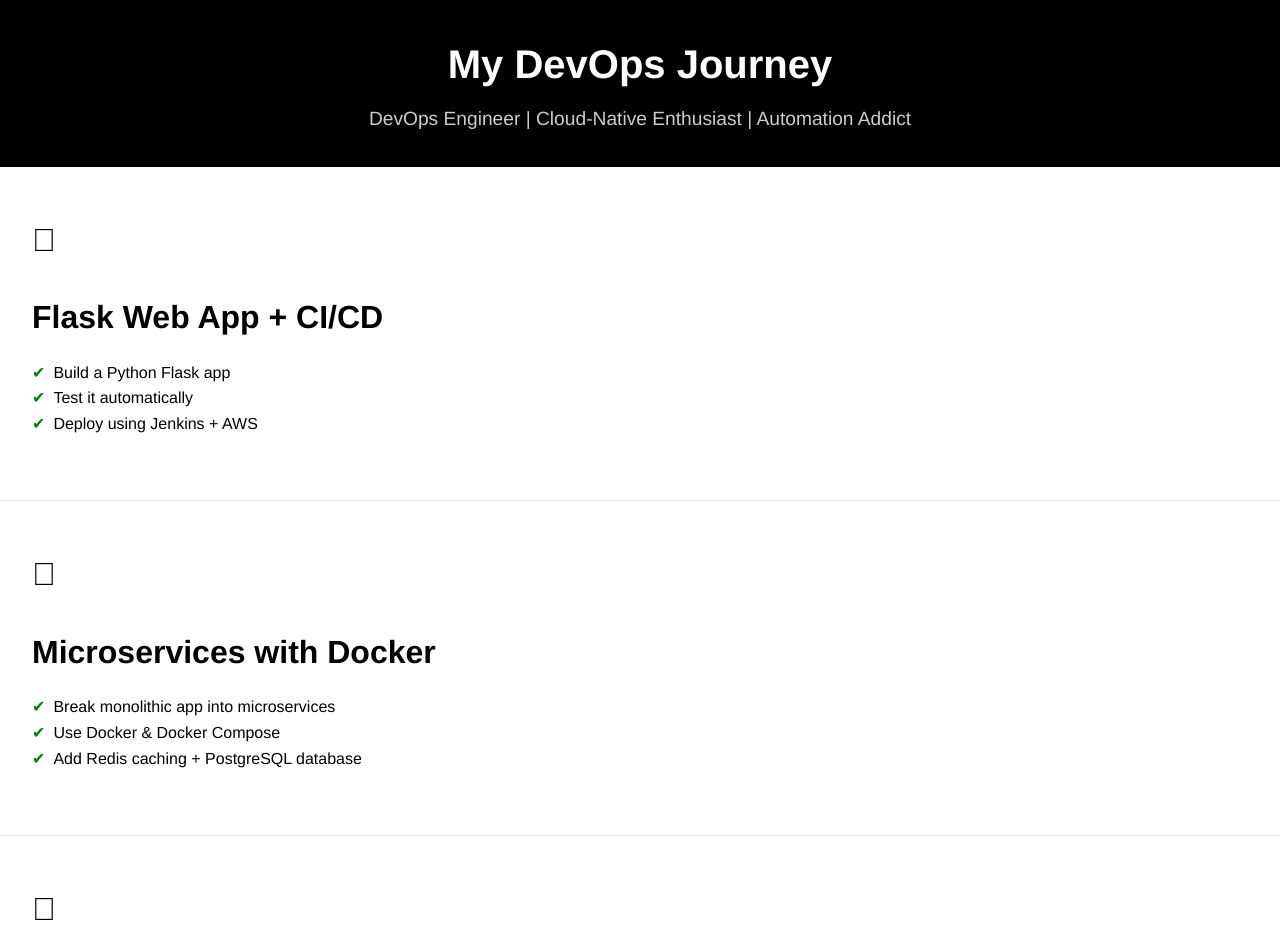
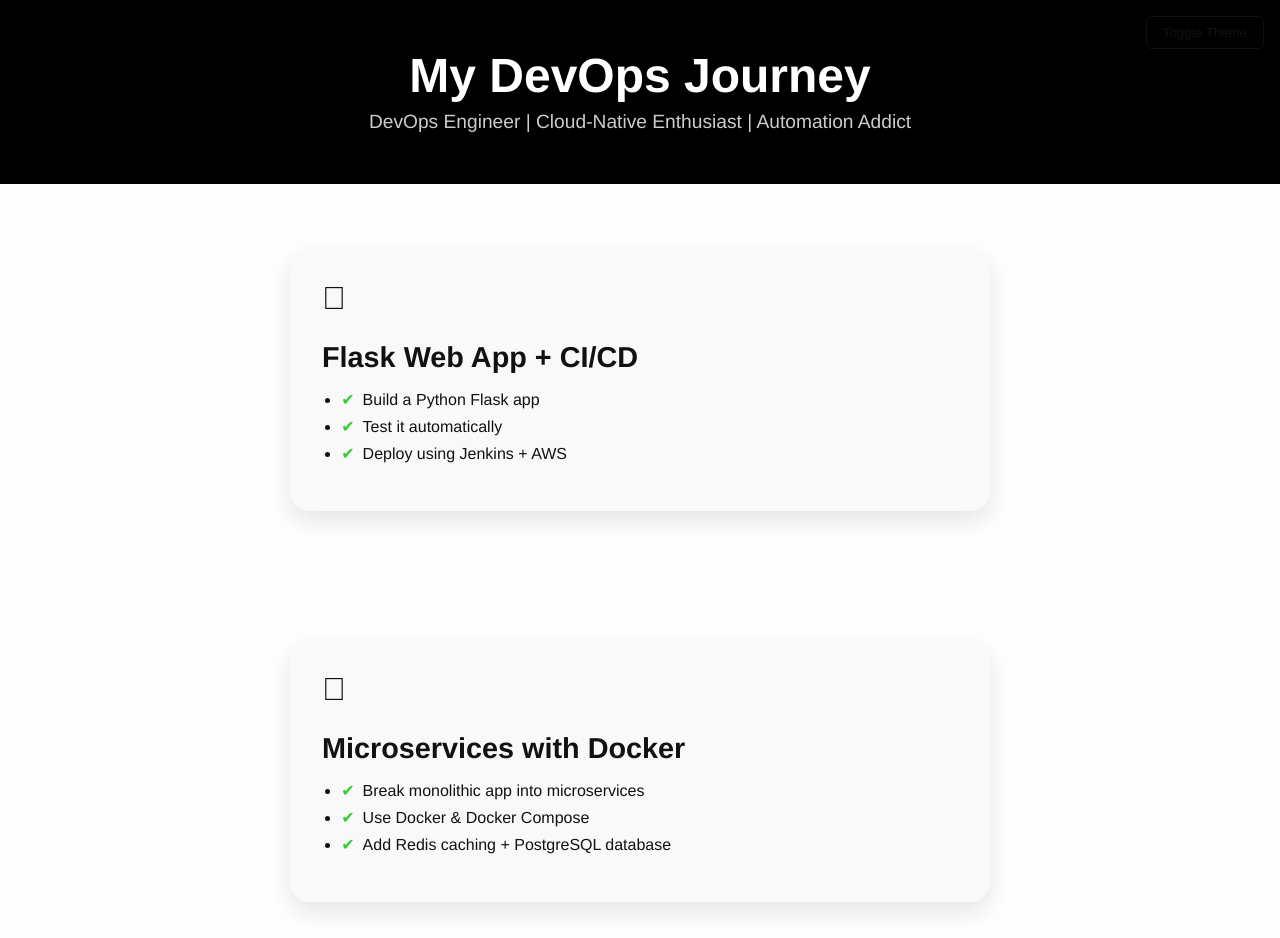
Before and after one commit to uditrajparihar/devops-portfolio, a plain HTML site: page index.html in a window 1280 px wide. Shown: the top 938 px of the page. Drawn offline with Linux system fonts and the light colour scheme; a web font is replaced by a local one.

Commit message:
Update index.html

```diff
--- a/index.html
+++ b/index.html
@@ -8,136 +8,203 @@
   <title>My DevOps Journey</title>
   <link href="https://fonts.googleapis.com/css2?family=Helvetica+Neue:wght@400;700&display=swap" rel="stylesheet" />
   <style>
+    :root {
+      --bg-color: #fefefe;
+      --text-color: #111;
+      --card-bg: #f9f9f9;
+      --header-bg: #000;
+      --header-text: #fff;
+      --footer-bg: #f5f5f5;
+      --link-color: #0077b5;
+      --shadow: rgba(0, 0, 0, 0.1);
+    }
+    [data-theme="dark"] {
+      --bg-color: #111;
+      --text-color: #fefefe;
+      --card-bg: #1a1a1a;
+      --header-bg: #000;
+      --header-text: #fff;
+      --footer-bg: #1a1a1a;
+      --link-color: #4da3ff;
+      --shadow: rgba(255, 255, 255, 0.05);
+    }
+    * {
+      box-sizing: border-box;
+    }
     body {
       font-family: 'Helvetica Neue', sans-serif;
       margin: 0;
       padding: 0;
-      background: #fff;
-      color: #000;
-      line-height: 1.6;
+      background: var(--bg-color);
+      color: var(--text-color);
+      transition: background 0.5s, color 0.5s;
     }
     header {
-      background: #000;
-      color: #fff;
-      padding: 2rem;
+      background: var(--header-bg);
+      color: var(--header-text);
+      padding: 3rem 1rem 2rem;
       text-align: center;
     }
     header h1 {
-      font-size: 2.5rem;
+      font-size: 3rem;
       margin: 0;
     }
     header p {
-      margin: 0.5rem 0 0;
       font-size: 1.2rem;
+      margin-top: 0.5rem;
       color: #ccc;
     }
+    .toggle-container {
+      position: absolute;
+      top: 1rem;
+      right: 1rem;
+    }
+    .toggle-container button {
+      padding: 0.5rem 1rem;
+      background: transparent;
+      border: 1px solid var(--text-color);
+      color: var(--text-color);
+      border-radius: 6px;
+      cursor: pointer;
+      transition: all 0.3s ease;
+    }
+    .toggle-container button:hover {
+      background: var(--text-color);
+      color: var(--bg-color);
+    }
     section {
-      padding: 3rem 2rem;
-      border-bottom: 1px solid #eee;
+      padding: 3rem 1rem;
+      display: flex;
+      justify-content: center;
+      align-items: center;
     }
-    section h2 {
-      font-size: 2rem;
+    .card {
+      background: var(--card-bg);
+      max-width: 700px;
+      width: 100%;
+      border-radius: 20px;
+      box-shadow: 0 10px 25px var(--shadow);
+      padding: 2rem;
+      margin: 1rem;
+      transition: transform 0.3s ease, box-shadow 0.3s ease;
+      animation: fadeIn 1s ease forwards;
+    }
+    .card:hover {
+      transform: translateY(-5px);
+      box-shadow: 0 15px 30px var(--shadow);
+    }
+    .card h2 {
+      font-size: 1.8rem;
       margin-bottom: 1rem;
-    }
-    ul {
-      list-style: none;
-      padding: 0;
-    }
-    ul li::before {
-      content: '✔';
-      margin-right: 0.5rem;
-      color: green;
     }
     .project-icon {
       font-size: 2rem;
       margin-bottom: 0.5rem;
     }
+    ul {
+      padding-left: 1.2rem;
+    }
+    ul li {
+      margin-bottom: 0.5rem;
+    }
+    ul li::before {
+      content: '✔';
+      margin-right: 0.5rem;
+      color: limegreen;
+    }
     footer {
-      background: #f5f5f5;
+      background: var(--footer-bg);
       text-align: center;
-      padding: 2rem;
+      padding: 2rem 1rem;
     }
     .social a {
       margin: 0 1rem;
       text-decoration: none;
-      color: #0077b5;
+      color: var(--link-color);
       font-weight: bold;
+    }
+    @keyframes fadeIn {
+      from { opacity: 0; transform: translateY(30px); }
+      to { opacity: 1; transform: translateY(0); }
     }
   </style>
 </head>
 <body>
+  <div class="toggle-container">
+    <button onclick="toggleTheme()">Toggle Theme</button>
+  </div>
   <header>
     <h1>My DevOps Journey</h1>
     <p>DevOps Engineer | Cloud-Native Enthusiast | Automation Addict</p>
   </header>
 
-  <section>
+  <section><div class="card">
     <div class="project-icon">⿡</div>
     <h2>Flask Web App + CI/CD</h2>
     <ul>
       <li>Build a Python Flask app</li>
       <li>Test it automatically</li>
       <li>Deploy using Jenkins + AWS</li>
-    </ul>
+    </ul></div>
   </section>
 
-  <section>
+  <section><div class="card">
     <div class="project-icon">⿢</div>
     <h2>Microservices with Docker</h2>
     <ul>
       <li>Break monolithic app into microservices</li>
       <li>Use Docker & Docker Compose</li>
       <li>Add Redis caching + PostgreSQL database</li>
-    </ul>
+    </ul></div>
   </section>
 
-  <section>
+  <section><div class="card">
     <div class="project-icon">⿣</div>
     <h2>Kubernetes Deployment</h2>
     <ul>
       <li>Set up Kubernetes on AWS</li>
       <li>Deploy apps with auto-scaling & load balancing</li>
       <li>Monitor your cluster</li>
-    </ul>
+    </ul></div>
   </section>
 
-  <section>
+  <section><div class="card">
     <div class="project-icon">⿤</div>
     <h2>Infrastructure as Code with Terraform</h2>
     <ul>
       <li>Automate AWS infrastructure</li>
       <li>Create VPC, EC2, S3 using Terraform</li>
-    </ul>
+    </ul></div>
   </section>
 
-  <section>
+  <section><div class="card">
     <div class="project-icon">⿥</div>
     <h2>Monitoring & Alerting System</h2>
     <ul>
       <li>Use Prometheus + Grafana for monitoring</li>
       <li>ELK Stack for logs</li>
       <li>Set up alerts like real production systems</li>
-    </ul>
+    </ul></div>
   </section>
 
-  <section>
+  <section><div class="card">
     <div class="project-icon">⿦</div>
     <h2>Complete DevOps Pipeline</h2>
     <ul>
       <li>Integrate everything you built</li>
       <li>Use GitOps & ArgoCD</li>
       <li>Add security scanning, backups, and blue-green deployments</li>
-    </ul>
+    </ul></div>
   </section>
 
-  <section>
+  <section><div class="card">
     <div class="project-icon">⿧</div>
     <h2>ML Model Deployment Pipeline</h2>
     <ul>
       <li>Deploy ML models with Flask API + Streamlit</li>
       <li>Containerize & deploy on Kubernetes</li>
       <li>Monitor ML models and set up A/B testing</li>
-    </ul>
+    </ul></div>
   </section>
 
   <footer>
@@ -147,5 +214,16 @@
       <a href="https://github.com/uditrajparihar">GitHub</a>
     </div>
   </footer>
+
+  <script>
+    function toggleTheme() {
+      const currentTheme = document.documentElement.getAttribute('data-theme');
+      const newTheme = currentTheme === 'dark' ? 'light' : 'dark';
+      document.documentElement.setAttribute('data-theme', newTheme);
+    }
+    if (window.matchMedia && window.matchMedia('(prefers-color-scheme: dark)').matches) {
+      document.documentElement.setAttribute('data-theme', 'dark');
+    }
+  </script>
 </body>
 </html>
```
